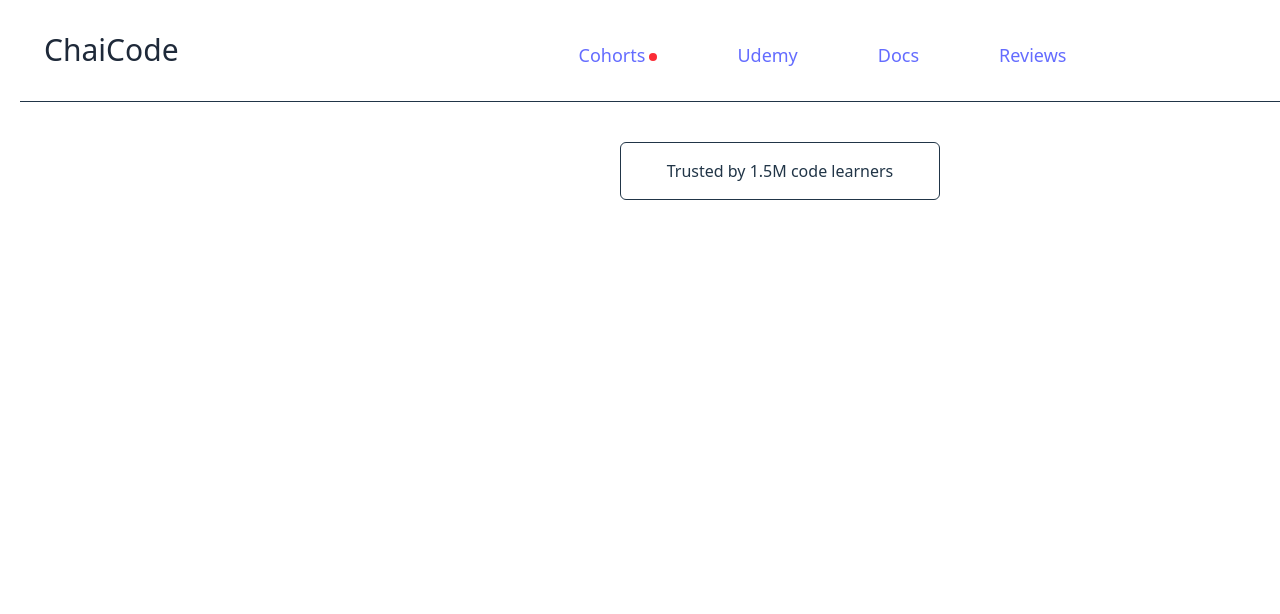
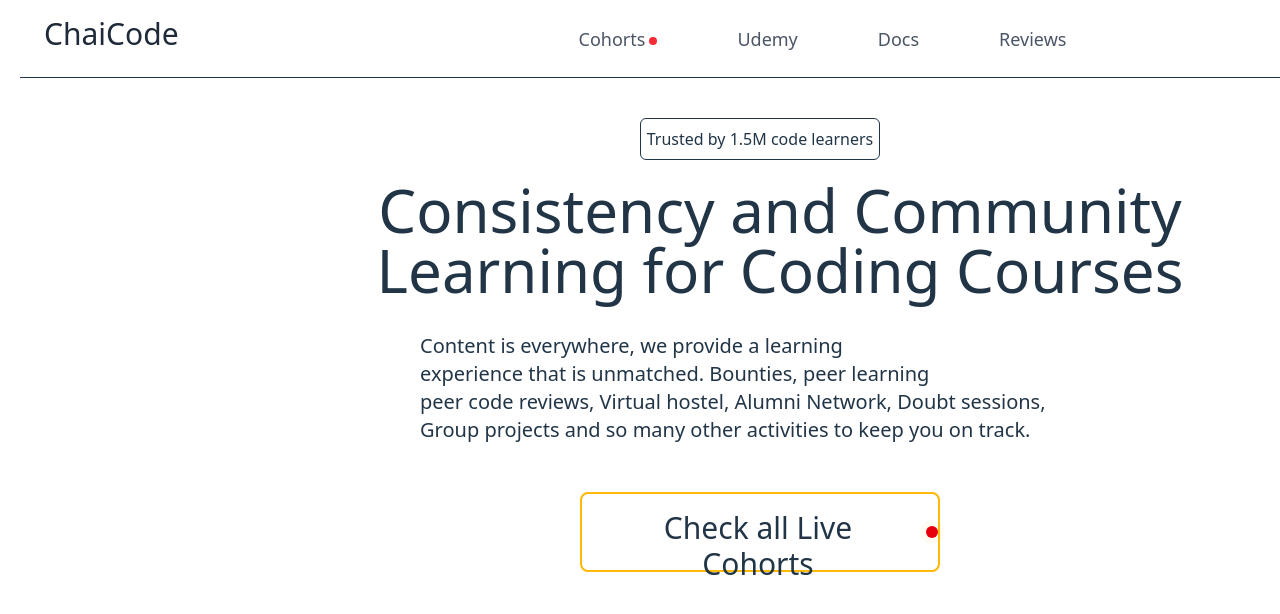
Before and after one commit to AyushNag3/chaicode, a React (Vite) app: page / in a window 1280 px wide. Shown: the top 614 px of the page. Built offline with nearby package versions, Linux system fonts and the light colour scheme.

Commit message:
aaj ka ui

```diff
--- a/src/components/whyussection.tsx
+++ b/src/components/whyussection.tsx
@@ -4,7 +4,7 @@
         <>
         <div className="flex flex-col justify-center ">
           <nav className="w-fit border-b bg-white ">
-      <div className=" px-6 flex  justify-around py-4">
+      <div className=" px-6 flex  justify-around pb-2">
 
         {/* Left Side: Logo or Site Name */}
         <div className="text-3xl text-gray-800 mr-100 pt-4">
@@ -39,9 +39,33 @@
       </div>
     </nav>
 
-     <div className="w-80 border rounded-md mt-10 ml-150 py-4 px-2 font-opensans">
+     <div className="w-60 border rounded-md mt-10 ml-155 py-2 px-0 font-opensans">
        <p>Trusted by 1.5M code learners</p>
      </div>
+
+     <div className="w-220 mt-5 ml-80 text-6xl">
+      <p>Consistency and Community Learning for Coding Courses</p>
+     </div>
+
+     <div className="mt-8 ml-100 text-xl flex flex-col items-start">
+      <p className="">Content is everywhere, we provide a learning </p>
+       <p> experience that is unmatched. Bounties, peer learning </p>
+       <p> peer code reviews, Virtual hostel, Alumni Network, Doubt sessions,</p>
+        <p> Group projects and so many other activities to keep you on track. </p>
+
+     </div>
+
+  <div className="flex w-90 gap-4 h-20 py-4 pl-6 mt-12 ml-140 text-3xl border-2 rounded-lg border-amber-400 ">
+      <p>Check all Live Cohorts</p>
+      <div className="flex items-center space-x-2">
+  <span className="relative flex h-3 w-3">
+    <span className="animate-ping absolute inline-flex h-full w-full rounded-full bg-yellow-500 opacity-75"></span>
+    <span className="relative inline-flex rounded-full h-3 w-3 bg-red-600"></span>
+  </span>
+</div>
+
+  </div>
+
 
     </div>
         </>
--- a/src/index.css
+++ b/src/index.css
@@ -1,7 +1,7 @@
 @import "tailwindcss";
-@import url('https://fonts.googleapis.com/css2?family=Poppins:wght@400;500;600;700&display=swap');
+
 :root {
-  --font-family-sans: 'Poppins', sans-serif;
+  font-family: system-ui, Avenir, Helvetica, Arial, sans-serif;
   line-height: 1.5;
   font-weight: 400;
 
@@ -17,12 +17,10 @@
 
 a {
   font-weight: 500;
-  color: #646cff;
+
   text-decoration: inherit;
 }
-a:hover {
-  color: #535bf2;
-}
+
 
 body {
   margin: 0;
```
